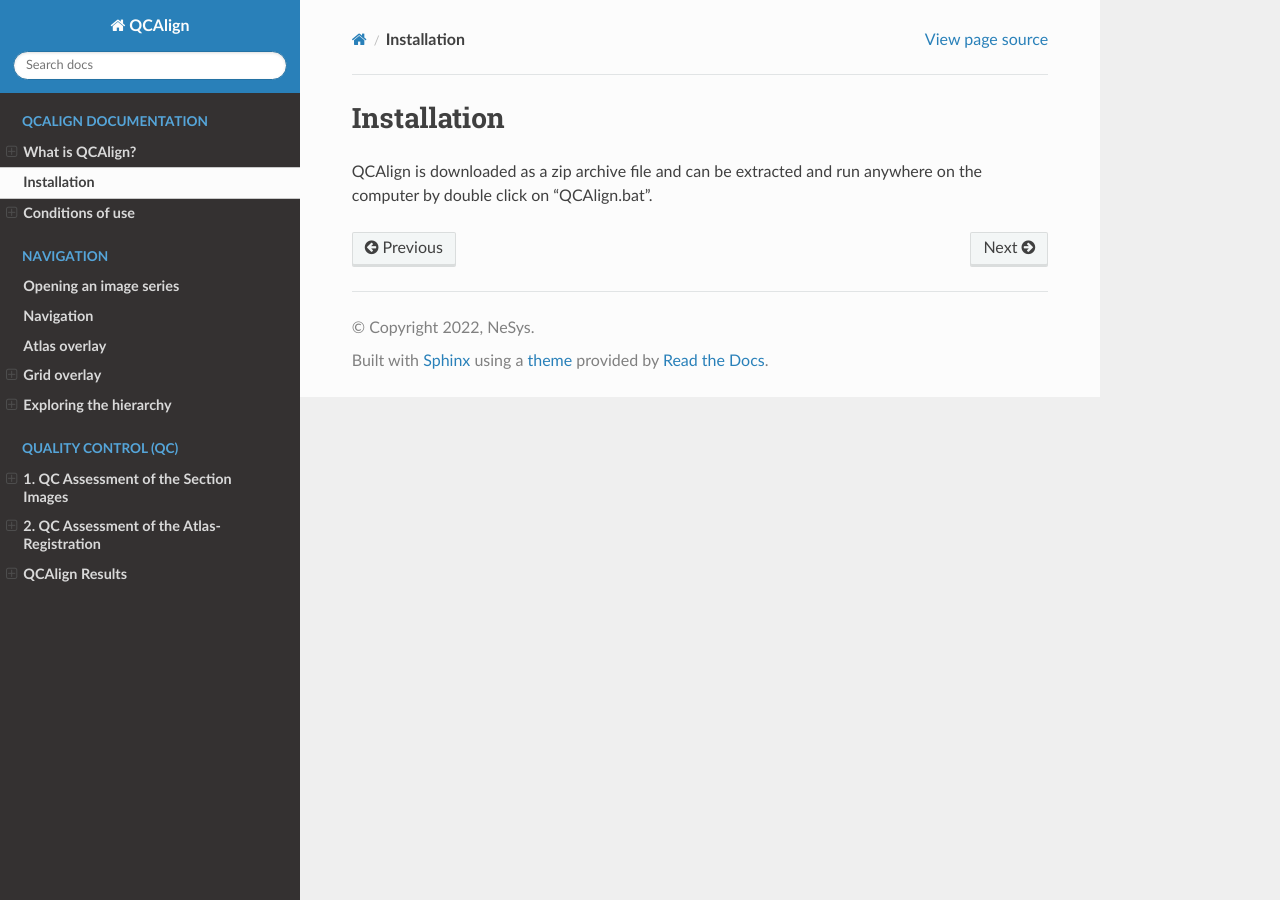
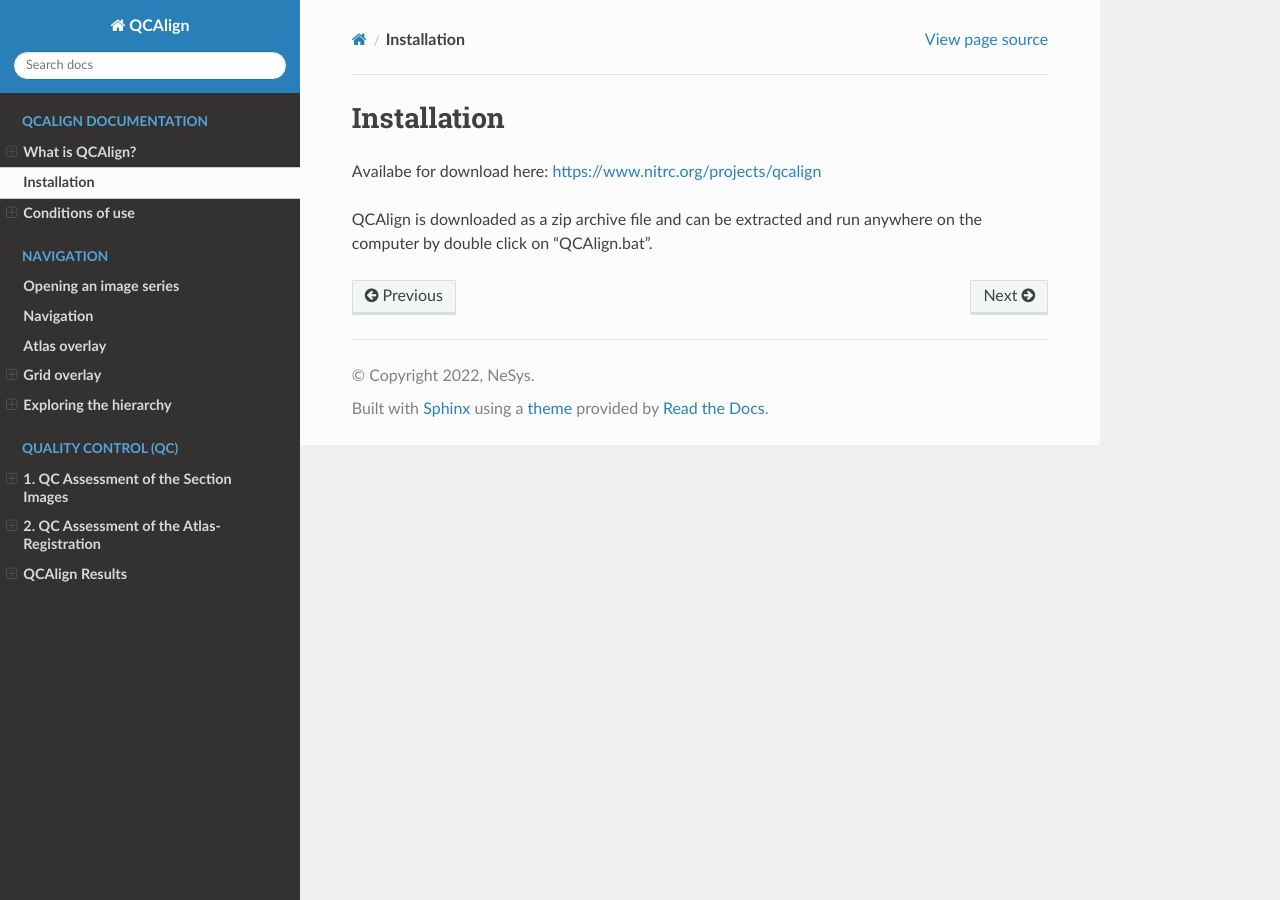
Before and after one commit to Neural-Systems-at-UIO/QCAlign, a Sphinx documentation site: the page built from docs/installation.rst, in a window 1280 px wide. Built offline with Sphinx 7.4.7 and the Read the Docs theme 2.0.0, drawn with Linux system fonts in a browser that asks for light colours.

Commit message:
Update installation.rst

```diff
--- a/docs/installation.rst
+++ b/docs/installation.rst
@@ -1,4 +1,6 @@
 **Installation**
 =================
 
+Availabe for download here: https://www.nitrc.org/projects/qcalign
+
 QCAlign is downloaded as a zip archive file and can be extracted and run anywhere on the computer by double click on “QCAlign.bat”.
```
